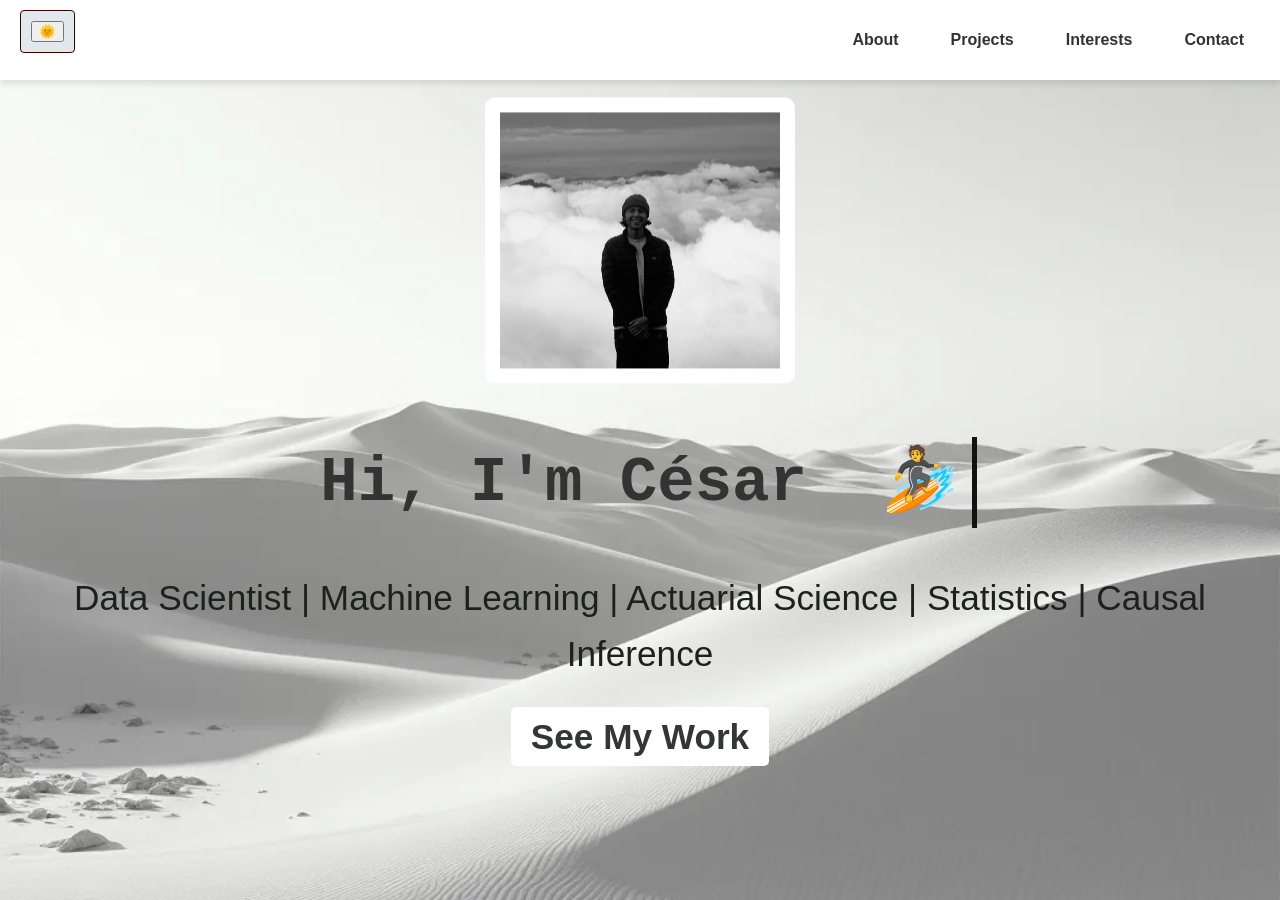
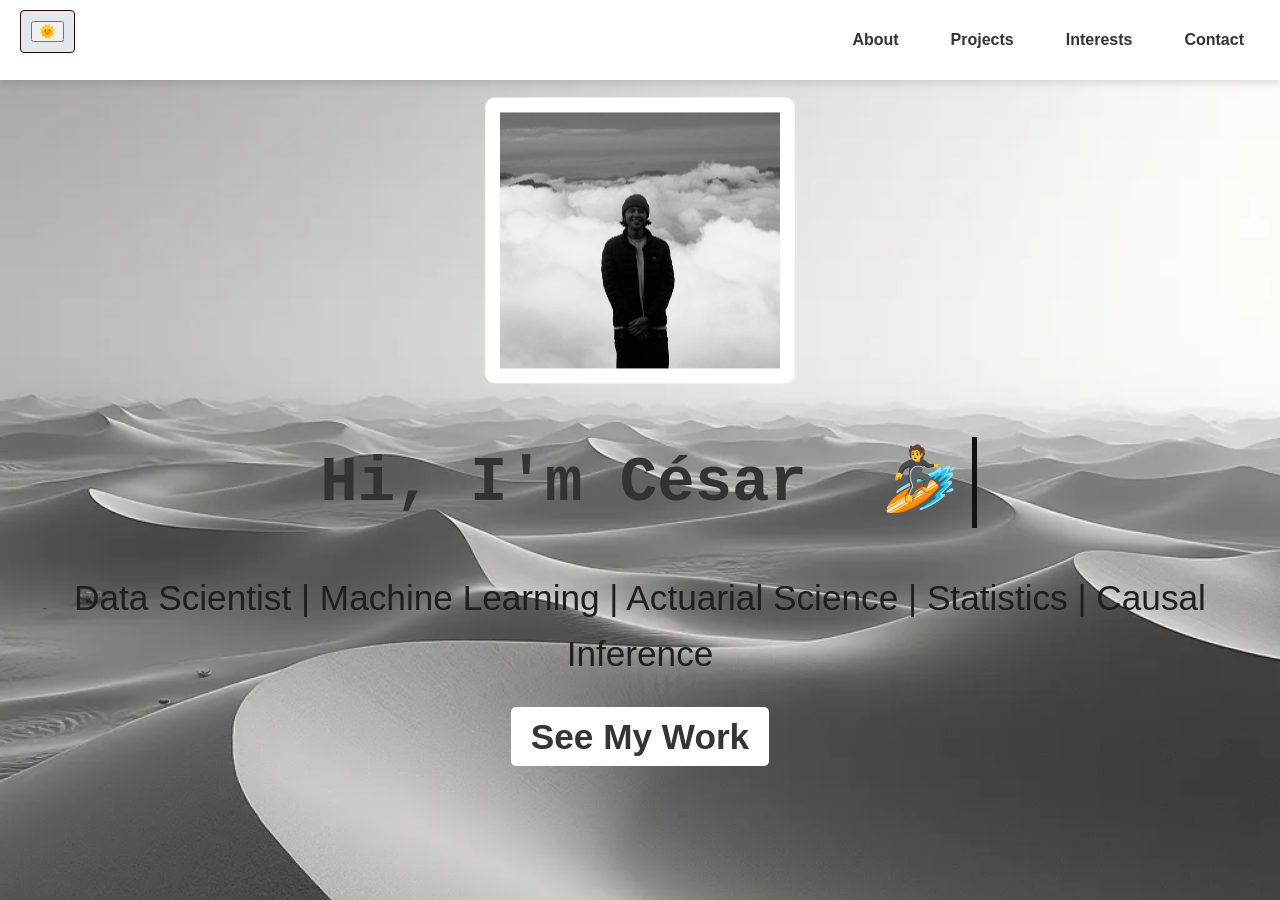
Before and after one commit to Cesarriosd/cesarios, a Jekyll site: the page built from README.md, in a window 1280 px wide and 900 px high. Built offline with Jekyll 4.4.1, drawn with Linux system fonts in a browser that asks for light colours; our own code applies the rules of GitHub Pages for plain Markdown files.

Commit message:
new image

```diff
--- a/_layouts/default.html
+++ b/_layouts/default.html
@@ -75,7 +75,7 @@ cd<!DOCTYPE html>
             padding: 20px;
             flex-direction: column; /* Ensure flex items stack vertically */
             background-image:
-            url('.\\res\\dunas.webp'),
+            url('.\\res\\dunas_2.webp'),
             linear-gradient(135deg, #f2f4fa  0%, #c7c9cb 100%);
             background-size: cover, 100%; /* Cover ensures the image covers the area */
             background-position: center, center; /* Adjust position of the first image */
@@ -382,7 +382,7 @@ cd<!DOCTYPE html>
         body.dark-mode .hero {
             color:  rgb(15, 16, 16);
             background-image:
-            url('.\\res\\dunas.webp'),
+            url('.\\res\\dunas_2.webp'),
             linear-gradient(135deg, #3b3d43 0%, #333 100%);
             background-size: cover, 100%; /* Cover ensures the image covers the area */
             background-position: center, center; /* Adjust position of the first image */
```
